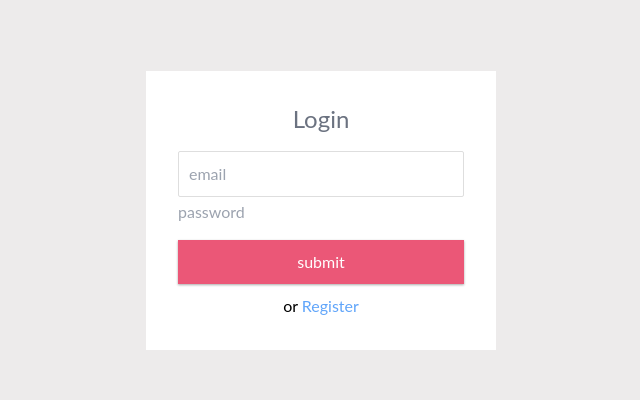
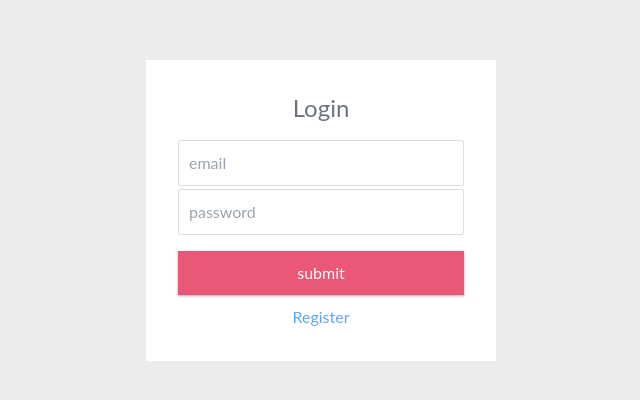
Before and after one commit to thanatP-Bz/expenses-tracker-ts, a React (Vite) app in the folder frontend/: page / in a window 1280 px wide. Shown: the part 190-590 px from the top of the page, without its empty margins (319-959 px from the left). Built offline with nearby package versions, Linux system fonts and the light colour scheme.

Commit message:
addAlert

```diff
--- a/frontend/src/contexts/InitialState.tsx
+++ b/frontend/src/contexts/InitialState.tsx
@@ -14,6 +14,7 @@ export type InitialState = {
     amount: number;
   }) => void;
   displayAlert: () => void;
+  clearAlert: () => void;
 };
 
 export const initialState: InitialState = {
@@ -27,4 +28,5 @@ export const initialState: InitialState = {
   deleteTransaction: () => void {},
   addTransaction: () => void {},
   displayAlert: () => void {},
+  clearAlert: () => void {},
 };
--- a/frontend/src/contexts/UseContext.tsx
+++ b/frontend/src/contexts/UseContext.tsx
@@ -13,10 +13,19 @@ const AppContextProvider = ({ children }: UseContextProviderType) => {
 
   const displayAlert = () => {
     dispatch({ type: "DISPLAY_ALERT" });
+    clearAlert();
+  };
+
+  const clearAlert = () => {
+    setTimeout(() => {
+      dispatch({ type: "CLEAR_ALERT" });
+    }, 3000);
   };
 
   return (
-    <AppContext.Provider value={{ ...state, dispatch, displayAlert }}>
+    <AppContext.Provider
+      value={{ ...state, dispatch, displayAlert, clearAlert }}
+    >
       {children}
     </AppContext.Provider>
   );
--- a/frontend/src/contexts/action.ts
+++ b/frontend/src/contexts/action.ts
@@ -12,4 +12,7 @@ export type Actions =
     }
   | {
       type: "DISPLAY_ALERT";
+    }
+  | {
+      type: "CLEAR_ALERT";
     };
--- a/frontend/src/contexts/reducer.ts
+++ b/frontend/src/contexts/reducer.ts
@@ -31,6 +31,16 @@ export const reducer = (state: InitialState, action: Actions): InitialState => {
           showAlert: true,
         },
       };
+    case "CLEAR_ALERT":
+      return {
+        ...state,
+        alert: {
+          ...state,
+          alertText: "",
+          alertType: "",
+          showAlert: false,
+        },
+      };
 
     default:
       return state;
--- a/frontend/src/index.css
+++ b/frontend/src/index.css
@@ -93,7 +93,8 @@ label {
 
 input[type="text"],
 input[type="number"],
-input[type="email"] {
+input[type="email"],
+input[type="password"] {
   border: 0.5px solid #dedede;
   border-radius: 2px;
   display: block;
--- a/frontend/src/pages/Login.tsx
+++ b/frontend/src/pages/Login.tsx
@@ -15,7 +15,7 @@ const initialState: LoginType = {
 function Login() {
   const [values, setValues] = useState(initialState);
 
-  const { alert, displayAlert } = useAppContext();
+  const { displayAlert } = useAppContext();
 
   const toggleMember = () => {
     setValues({ ...values, isMember: !values.isMember });
@@ -65,6 +65,7 @@ function Login() {
           onChange={onChangeHandler}
           value={values.email}
         />
+
         <FormRow
           type="password"
           placeholder="password"
@@ -77,7 +78,6 @@ function Login() {
           submit
         </button>
         <p className="text-center">
-          or{" "}
           <button
             type="button"
             className="text-blue-400"
```
Also changed, not shown: 1 other file (tests, documents, lock files or other folders).
